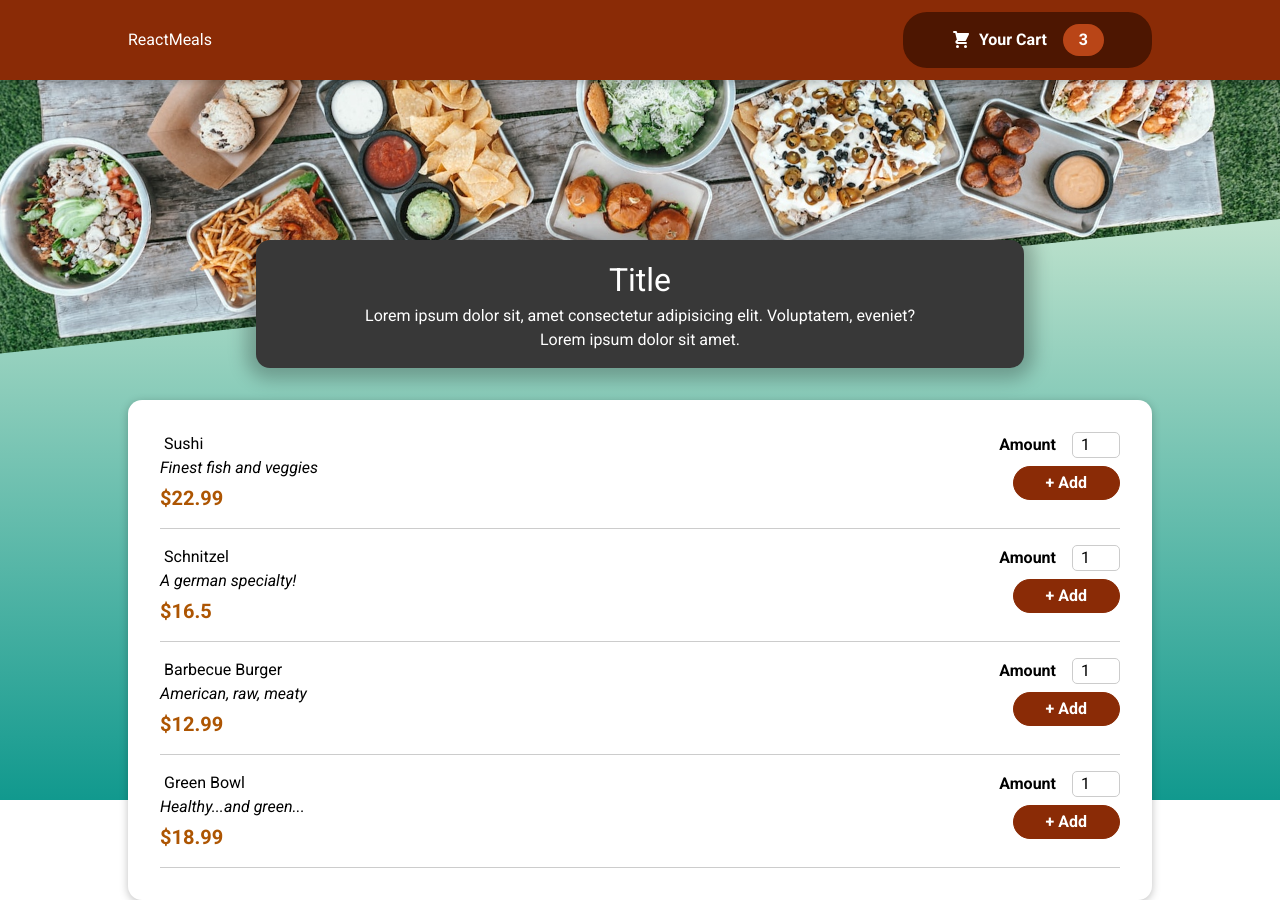
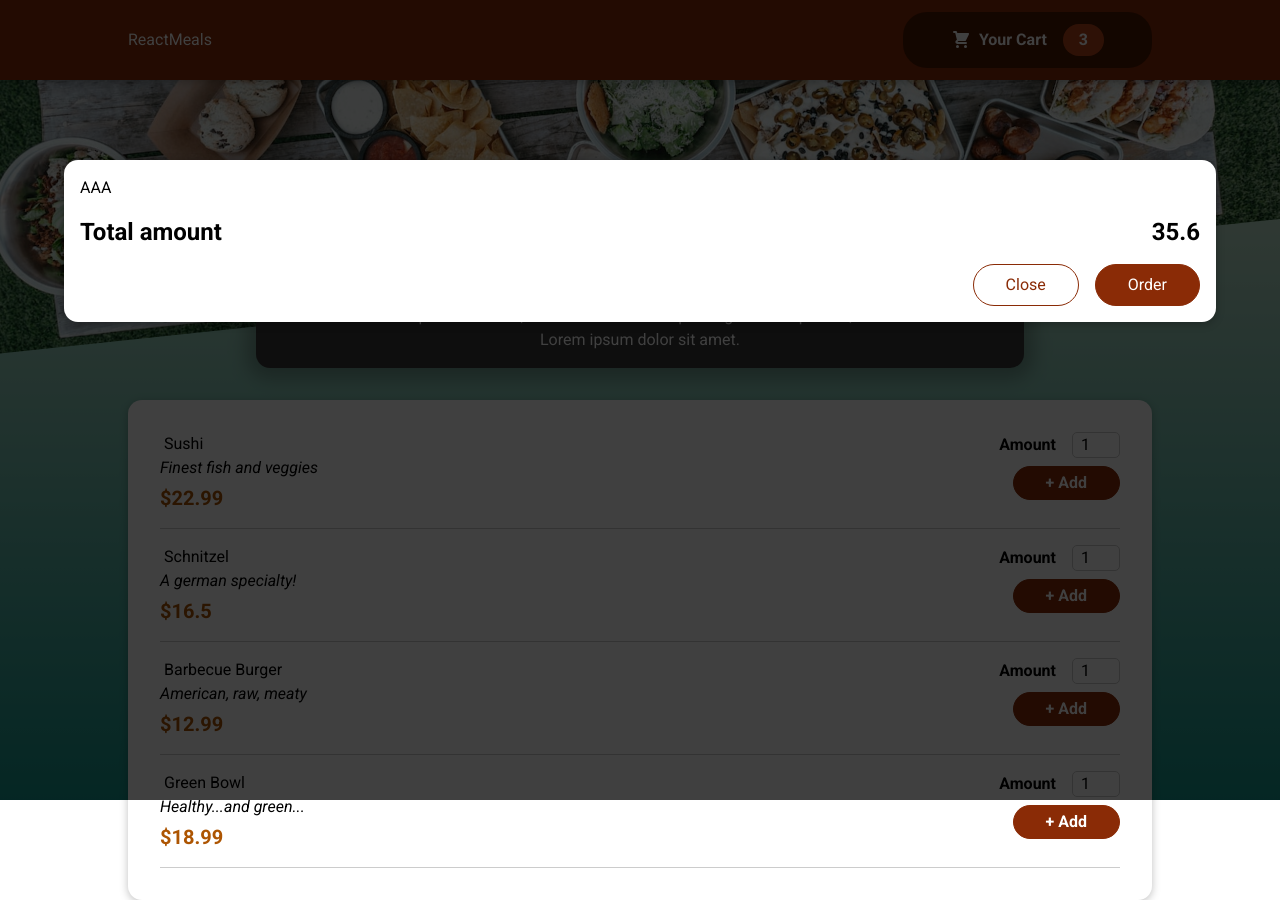
Before and after one commit to ken888686/react-redux, a React (Vite) app: page / in a window 1280 px wide. Built offline with nearby package versions, Linux system fonts and the light colour scheme.

Commit message:
create modal

```diff
--- a/index.html
+++ b/index.html
@@ -7,6 +7,7 @@
     <title>Vite + React + TS</title>
   </head>
   <body>
+    <div id="overlays"></div>
     <div id="root"></div>
     <script type="module" src="/src/main.tsx"></script>
   </body>
--- a/src/App.tsx
+++ b/src/App.tsx
@@ -1,10 +1,12 @@
 import React from 'react';
+import Cart from './components/Cart/Cart';
 import Header from './components/Layout/Header';
 import Meals from './components/Meals/Meals';
 
 function App() {
   return (
     <div className="h-screen w-screen bg-gradient-to-b from-[#FFFDE4] to-[#11998e]">
+      <Cart />
       <Header />
       <main>
         <Meals />
--- /dev/null
+++ b/src/components/Cart/Cart.tsx
@@ -0,0 +1,39 @@
+import React from 'react';
+import Modal from '../UI/Modal';
+
+type CartProps = {};
+
+function Cart() {
+  const cartItems = (
+    <ul>
+      {[{ id: 'c1', name: 'AAA', amount: 3, price: 2300 }].map((x) => (
+        <li key={x.id}>{x.name}</li>
+      ))}
+    </ul>
+  );
+  return (
+    <Modal>
+      {cartItems}
+      <div className="my-4 mx-0 flex items-center justify-between text-2xl font-bold">
+        <span>Total amount</span>
+        <span>35.6</span>
+      </div>
+      <div className="text-right">
+        <button
+          type="button"
+          className="ml-4 cursor-pointer rounded-[25px] border border-[#8a2b06] bg-transparent py-2 px-8 text-[#8a2b06] hover:border-[#5a1a01] hover:bg-[#5a1a01] hover:text-white active:border-[#5a1a01] active:bg-[#5a1a01] active:text-white"
+        >
+          Close
+        </button>
+        <button
+          type="button"
+          className="ml-4 cursor-pointer rounded-[25px] border border-[#8a2b06] bg-[#8a2b06] py-2 px-8 text-white hover:border-[#5a1a01] hover:bg-[#5a1a01] hover:text-white active:border-[#5a1a01] active:bg-[#5a1a01] active:text-white"
+        >
+          Order
+        </button>
+      </div>
+    </Modal>
+  );
+}
+
+export default Cart;
--- /dev/null
+++ b/src/components/UI/Modal.tsx
@@ -0,0 +1,27 @@
+import React, { ReactNode } from 'react';
+import { createPortal } from 'react-dom';
+
+function Backdrop() {
+  return <div className="fixed top-0 left-0 z-20 h-screen w-full bg-black/75" />;
+}
+
+function ModalOverlay({ children }: { children: ReactNode }) {
+  return (
+    <div className="fixed top-[20vh] left-[5%] z-30 w-[90%] rounded-[14px] bg-white p-4 shadow-[0_2px_8px_rgba(0,0,0,0.25)]">
+      <div className="">{children}</div>
+    </div>
+  );
+}
+
+const portalElement = document.getElementById('overlays');
+
+function Modal({ children }: { children: ReactNode }) {
+  return (
+    <>
+      {createPortal(<Backdrop />, portalElement!)}
+      {createPortal(<ModalOverlay>{children}</ModalOverlay>, portalElement!)}
+    </>
+  );
+}
+
+export default Modal;
```
